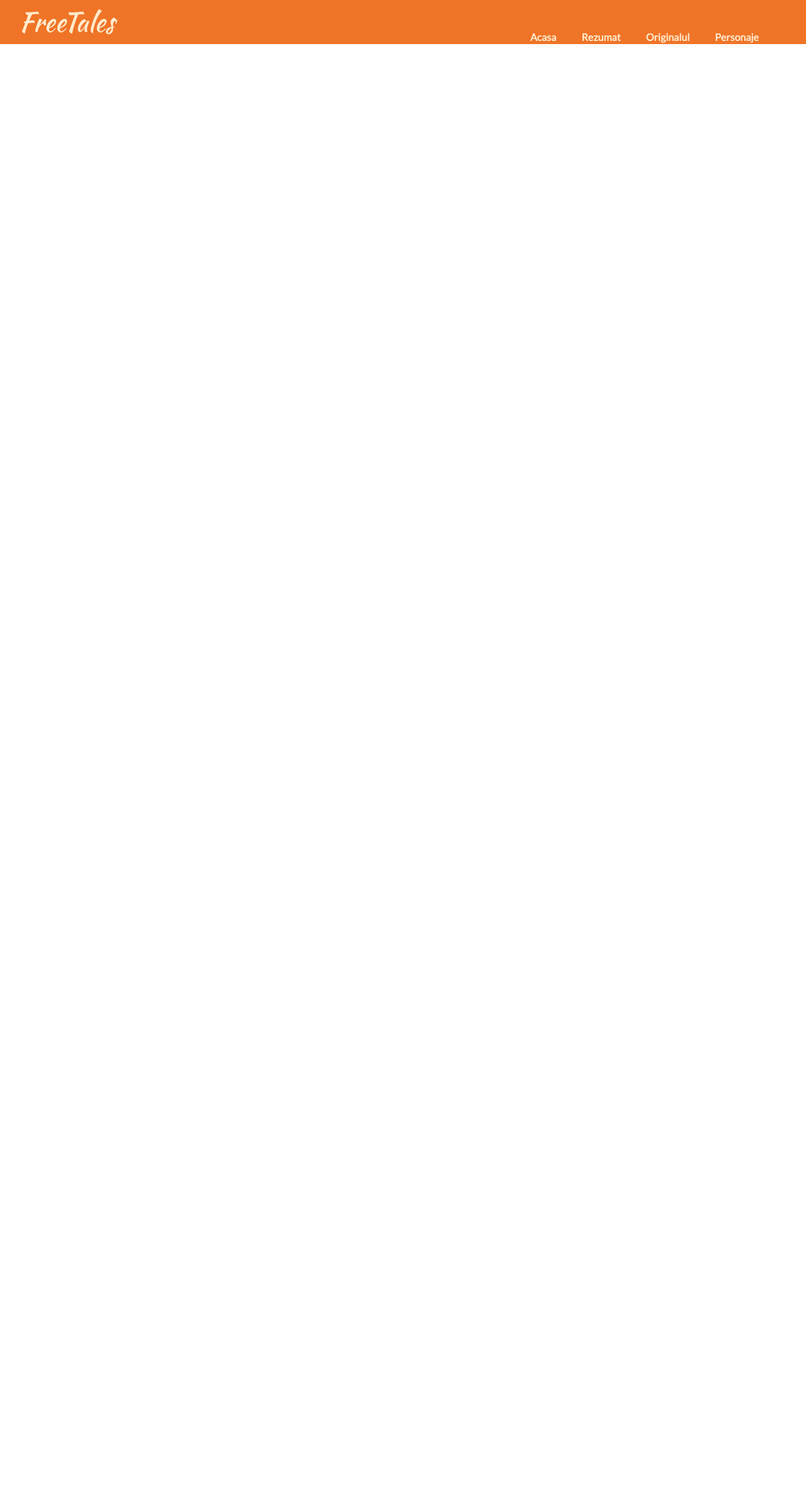
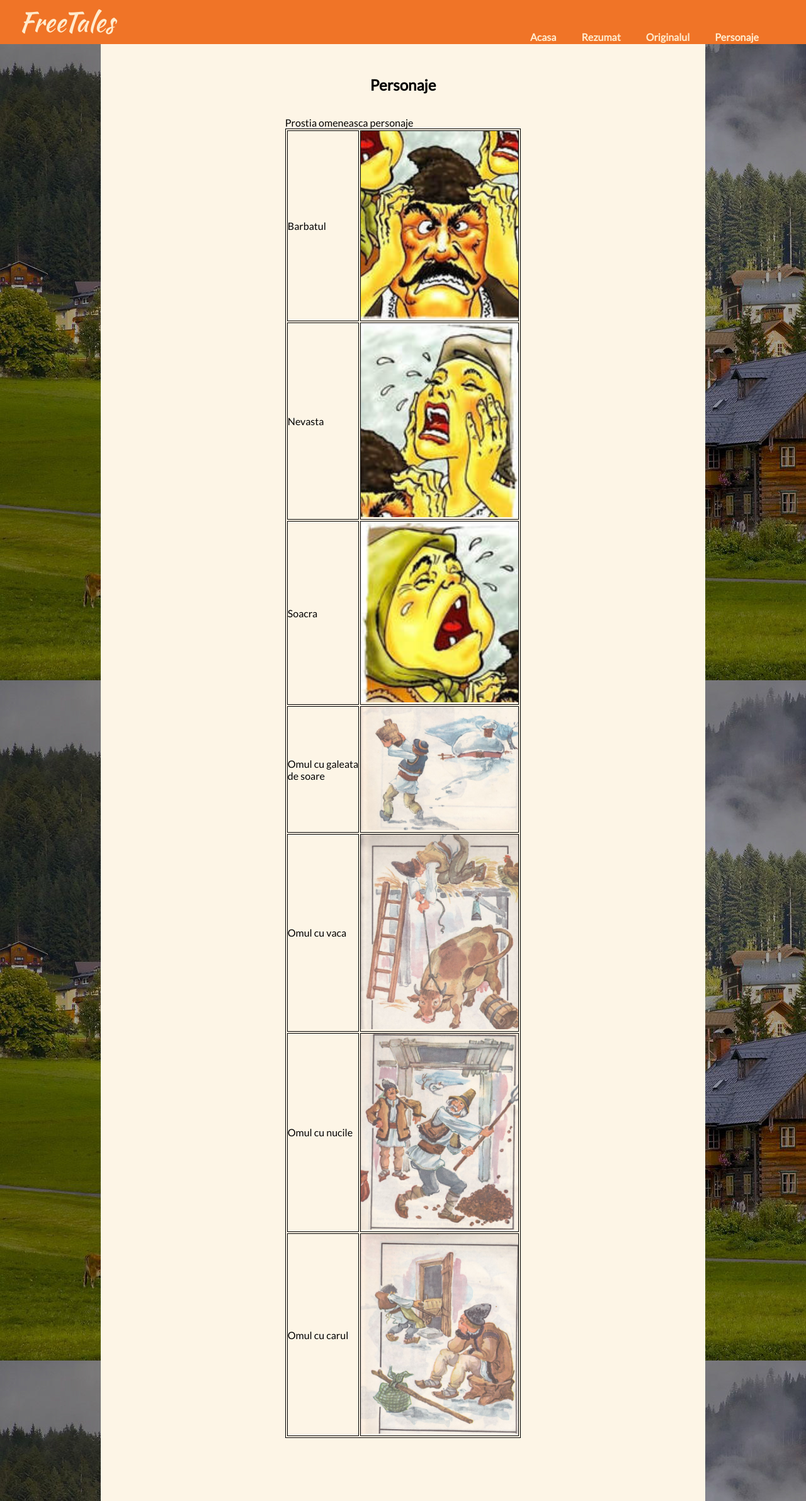
Before and after one commit to Acselp/Lucrari_De_Laborator, a PHP site: page /personaje.php in a window 1280 px wide. Shown: the whole page at 63% size. Before the commit the page ends 70 px from the top, so only its background shows below. Run offline with PHP 8.4, Linux system fonts and the light colour scheme.

Commit message:
First local commit

```diff
--- a/assets/style.css
+++ b/assets/style.css
@@ -22,6 +22,24 @@
 
 /*------------------------------------------------------*/
 
+table td {
+    border: 1px solid black;
+    border-collapse: collapse;
+}
+
+
+table {
+    border: 1px solid black;
+}
+
+table img {
+    width: 250px;
+}
+
+.table {
+    display: flex;
+    justify-content: center;
+}
 
 * {
     margin: 0;
@@ -66,6 +84,15 @@ body {
 .float_right {
     float: right;
 }
+
+.align_center {
+    text-align: center;
+}
+
+.heigth-3600px {
+    height: 3600px;
+}
+
 
 /*--------------------------Nav bar--------------------------------*/
 
--- a/personaje.php
+++ b/personaje.php
@@ -21,8 +21,54 @@
     include('nav.php');
     ?>
 
-    <section class="main_section">
+    <section class="main_section heigth-3300px">
+        <div class="container">
+            <div id="content">
+                <h1 style="text-align: center;">Personaje</h1>
+                <br>
+                <br>
+                <div class="table">
 
+                    <br>
+                    <br>
+                    <br>
+
+                    <table>
+                        <Caption>Prostia omeneasca personaje</Caption>
+
+                        <tr>
+                            <td>Barbatul</td>
+                            <td><img src="./img/barbatul.png" alt=""></td>
+                        </tr>
+                        <tr>
+                            <td>Nevasta</td>
+                            <td><img src="./img/nevasta.png" alt=""></td>
+                        </tr>
+                        <tr>
+                            <td>Soacra</td>
+                            <td><img src="./img/soacra.png" alt=""></td>
+                        </tr>
+                        <tr>
+                            <td>Omul cu galeata<br>de soare</td>
+                            <td><img src="./img/galeatacusoare.png" alt=""></td>
+                        </tr>
+                        <tr>
+                            <td>Omul cu vaca</td>
+                            <td><img src="./img/vaca.png" alt=""></td>
+                        </tr>
+                        <tr>
+                            <td>Omul cu nucile</td>
+                            <td><img src="./img/nucifurca.png" alt=""></td>
+                        </tr>
+                        <tr>
+                            <td>Omul cu carul</td>
+                            <td><img src="./img/carul.png" alt=""></td>
+                        </tr>
+
+                    </table>
+                </div>
+            </div>
+        </div>
     </section>
 
 </body>
--- a/rezumat.php
+++ b/rezumat.php
@@ -35,7 +35,7 @@
                 <br>
                 <br>
                 <br>
-                <img id="main_img" src="./img/homeImg.jpg" alt="Prostia omeneasca" align="right">
+                <img id="main_img" class="float_right img_mrgn_r0" src="./img/homeImg.jpg" alt="Prostia omeneasca">
 
                 <div id="tale">
                     <span>
```
Also changed, not shown: img/barbatul.png (added), img/nevasta.png (added), img/soacra.png (added).
